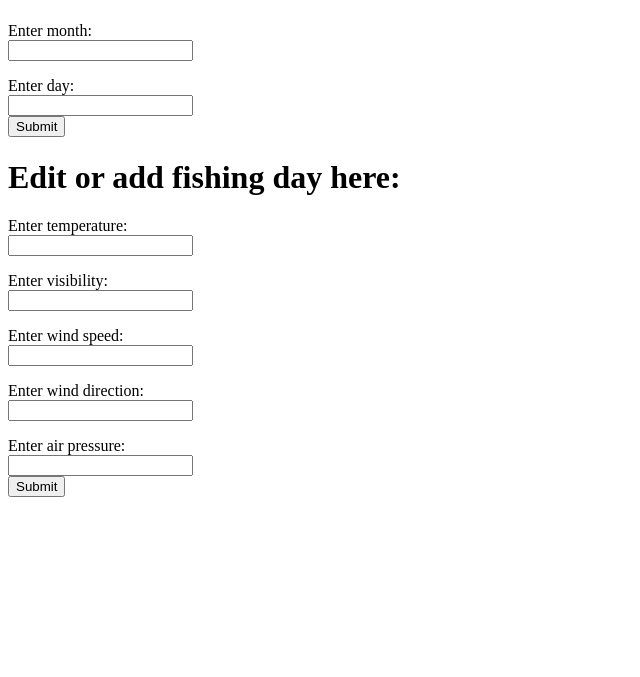
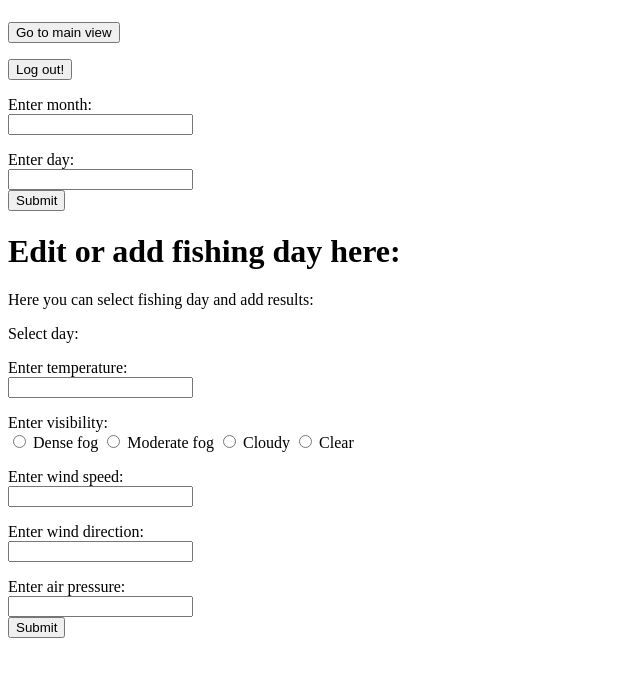
Before and after one commit to vtonteri/Kalastuspaivakirja, a Flask app: template src/templates/edit_season.html in a window 1280 px wide. Shown: the part 44-721 px from the top of the page, without its empty margins (0-640 px from the left). Run offline with Flask 3, Linux system fonts and the light colour scheme; the template is opened without the code that fills it, so the values that code supplies are empty.

Commit message:
Adding new days works, moving back and forth between main view and edit view works

```diff
--- a/src/app.py
+++ b/src/app.py
@@ -1,11 +1,11 @@
 from flask import Flask
-from flask import render_template, request, redirect, session
+from flask import render_template, request, redirect, session, abort
 from flask_sqlalchemy import SQLAlchemy
 from sqlalchemy.sql import text
 from os import getenv
 from werkzeug.security import check_password_hash, generate_password_hash
-from services import Check_Password_Own_Method
-from services import Check_Username_Own_Method
+import secrets
+
 
 
 app = Flask(__name__)
@@ -37,6 +37,7 @@ def login():
         hash_value = user.password
         if check_password_hash(hash_value, login_password):
             session["username"] = login_username
+            session["csrf_token"] = secrets.token_hex(16)
             try:
                 sql = text("SELECT season FROM seasons WHERE user_id=:user_id ORDER BY season DESC")
                 result = db.session.execute(sql, {"user_id": user_id})
@@ -72,6 +73,8 @@ def create_fishing_season():
     result = db.session.execute(sql, {"login_username": login_username})
     user_id = result.fetchone()[0]
 
+    if session["csrf_token"] != request.form["csrf_token"]:
+        abort(403)
     try:
         fishing_season = int(request.form["season_year"])
     except ValueError:
@@ -110,16 +113,117 @@ def send_data_edit_season():
     try:
         selected_season = request.form["edit_season_year"]
         login_username = session["username"]
-        return render_template("edit_season.html", selected_season = selected_season, login_username = login_username)
+
+        sql = text("SELECT user_id FROM users WHERE username =:login_username")
+        result = db.session.execute(sql, {"login_username": login_username})
+        user_id = result.fetchone()[0]
+        print("virhe 1")
+        sql_season = text("SELECT season_id FROM seasons WHERE user_id = :user_id AND season = :season")
+        season_result = db.session.execute(sql_season, {"user_id": user_id, "season": selected_season})
+        season_id = season_result.fetchone()[0]
+        print("virhe 2")
+        sql_days = text("SELECT date_created FROM fishing_days WHERE season_id = :season_id ORDER BY date_created")
+        day_result_rows = db.session.execute(sql_days, {"season_id":season_id})
+        day_result = day_result_rows.fetchall()
+        print("virhe 3")
+        return render_template("edit_season.html", selected_season = selected_season, login_username = login_username, day_result = day_result)
     except:
+        print("virhe 4")
+        return render_template("main_view.html")
+
+@app.route("/send_data_edit_day", methods=["POST"])
+def send_data_edit_day():
+    try:
+        selected_season = request.form["edit_season_year"]
+        login_username = session["username"]
+
+        sql = text("SELECT user_id FROM users WHERE username =:login_username")
+        result = db.session.execute(sql, {"login_username": login_username})
+        user_id = result.fetchone()[0]
+        print("virhe 1 day")
+        sql_season = text("SELECT season_id FROM seasons WHERE user_id = :user_id AND season = :season")
+        season_result = db.session.execute(sql_season, {"user_id": user_id, "season": selected_season})
+        season_id = season_result.fetchone()[0]
+        print("virhe 2 day")
+        sql_days = text("SELECT date_created FROM fishing_days WHERE season_id = :season_id ORDER BY date_created")
+        day_result_rows = db.session.execute(sql_days, {"season_id":season_id})
+        day_result = day_result_rows.fetchall()
+        print("virhe 3 day")
+        return render_template("edit_season.html", selected_season = selected_season, login_username = login_username, day_result = day_result)
+    except:
+        print("virhe 4 day")
         return render_template("main_view.html")
 
 @app.route("/create_fishing_day", methods = ["POST"])
 def create_fishing_day():
-    #selected_season = request.form["selected_season"]
-    return redirect("/")
+    selected_season = request.form["selected_season"]
+    login_username = session["username"]
+    month_to_database = request.form["month"]
+    day_to_database = request.form["day"]
+    date_to_database = f"{selected_season}-{month_to_database}-{day_to_database}"
+    if session["csrf_token"] != request.form["csrf_token"]:
+        abort(403)
+    try:
+        sql = text("SELECT user_id FROM users WHERE username = :username")
+        result = db.session.execute(sql, {"username":login_username})
+        user_id = result.fetchone()[0]
+
+        sql = text("SELECT season_id FROM seasons WHERE user_id = :user_id AND season = :season")
+        result = db.session.execute(sql, {"user_id":user_id, "season":selected_season})
+        season_id = result.fetchone()[0]
+
+        sql_exists = text("SELECT EXISTS(SELECT date_created FROM fishing_days WHERE season_id = :season_id AND date_created = :date_created)")
+        result_if_exists_2 = db.session.execute(sql_exists, {"season_id": season_id, "date_created": date_to_database})
+        result_to_compare_if_exists_2 = result_if_exists_2.fetchone()[0]
+
+        sql_days = text("SELECT * FROM fishing_days WHERE season_id = :season_id ORDER BY date_created")
+        day_result_rows = db.session.execute(sql_days, {"season_id":season_id})
+        day_result = day_result_rows.fetchall()
 
 
+        if result_to_compare_if_exists_2 == False:
+            try:
+                sql = text("INSERT INTO fishing_days (season_id, date_created) VALUES (:season_id, :date_created)")
+                result = db.session.execute(sql, {"season_id": season_id, "date_created": date_to_database})
+                db.session.commit()
+
+                sql_days = text("SELECT * FROM fishing_days WHERE season_id = :season_id ORDER BY date_created")
+                day_result_rows = db.session.execute(sql_days, {"season_id":season_id})
+                day_result = day_result_rows.fetchall()
+
+                return render_template("edit_season.html", create_new_day_message = "Fishing day created succesfully!", selected_season = selected_season, day_result = day_result)
+            except:
+                return render_template("edit_season.html", create_new_day_error_message = "Something went wrong 2, try again!", selected_season = selected_season, day_result = day_result)
+
+        elif result_to_compare_if_exists_2 == True:
+            return render_template("edit_season.html", create_new_day_error_message = "Day already exists! Create new or edit existing!", selected_season = selected_season, day_result = day_result)
+
+    except:
+        sql_days = text("SELECT date_created FROM fishing_days WHERE season_id = :season_id ORDER BY date_created")
+        day_result_rows = db.session.execute(sql_days, {"season_id":season_id})
+        day_result = day_result_rows.fetchall()
+        return render_template("edit_season.html", create_new_day_error_message = "Something went wrong 1, try again!", selected_season = selected_season, day_result = day_result)
+
+    #sql = text("SELECT * FROM fishing_days WHERE season_id = :season_id AND date_created = :date_created")
+    #result = db.session.execute(sql, {"season_id": season_id, "date_created": date_to_database})
+    #fishing_days = result.fetchall()
+
+    return render_template("edit_season.html", create_new_day_message = "Fishing day created succesfully!", day_result = day_result, selected_season = selected_season)
+
+@app.route("/main_view", methods =["POST"])
+def main_view():
+    login_username = session["username"]
+    sql = text("SELECT user_id, password FROM users WHERE username=:username")
+    result = db.session.execute(sql, {"username":login_username})
+    user = result.fetchone()
+
+    try:
+        sql = text("SELECT season FROM seasons WHERE user_id=:user_id ORDER BY season DESC")
+        result = db.session.execute(sql, {"user_id": user[0]})
+        seasons = result.fetchall()
+        return render_template("/main_view.html", user = user, login_username = login_username, seasons = seasons)
+    except:
+        return render_template("/main_view.html", user = user, login_username = login_username)
 
 @app.route("/logout", methods=["GET"])
 def logout():
--- a/src/templates/edit_season.html
+++ b/src/templates/edit_season.html
@@ -1,12 +1,36 @@
 <title>Fishing season {{ selected_season }}</title>
 <h1>Here you can edit your fishing season {{ selected_season }}!</h1>
+
+<form action="/main_view" method="POST">
+<input type="submit" name="main_view" value="Go to main view">
+</form>
+
+<form action="/logout" method="GET">
+<input type="submit" name="logout" value="Log out!">
+</form>
 
 <form action="/create_fishing_day" method="POST" onsubmit="return check_day_input(this)">
 <p>Enter month:</br>
 <input type="text" name="month">
+<input type="hidden" name="csrf_token" value="{{ session.csrf_token }}">
+<input type="hidden" name="selected_season" value="{{ selected_season }}">
 <p>Enter day:</br>
 <input type="text" name="day"></br>
 <input type="submit" name="Add days">
+<input type="hidden" name="csrf_token" value="{{ session.csrf_token }}">
+<p style="color:rgb(250, 42, 5);"><b>{{ create_new_day_error_message}}</b></p>
+<p style="color:rgb(17, 5, 250);"><b>{{ create_new_day_message}}</b></p>
+</form>
+
+<h1>Edit or add fishing day here:</h1>
+
+<p>Here you can select fishing day and add results:</p>
+<form action="/create_fishing_day" method="POST" onsubmit="return check_radio()">
+<p>Select day:
+{% for day in day_result %}
+<br><input type = "radio", name = "edit_fishing_day", value = "{{ day.date_created }}", id="{{ loop.index }}"> {{ day.date_created }}
+{% endfor %}
+<br>
 </form>
 
 <script>
@@ -23,19 +47,43 @@
     }
 </script>
 
-<form action="/add_weather_to_day" method="POST" onsubmit="return check_weather_input(this)">
-    <h1>Edit or add fishing day here:</h1>
+
+<script>
+    function check_radio() {
+        var radioButton = document.getElementsByName("edit_fishing_day");
+        var selectedRadio = null;
+        for (var i = 0; i < radioButton.length; i++) {
+            if (radioButton[i].checked) {
+                selectedRadio = radioButton[i];
+                break;
+            }
+        }
+        if (selectedRadio != null) {
+            return true
+        }
+        else {
+            alert("Please select a day!")
+            return false
+        }
+    }
+</script>
+
+<form action="/add_weather_to_day" method="POST" onsubmit="return check_weather_input(this), check_radio()">
+
     <p>Enter temperature:</br>
-    <input type="text" name="month">
+    <input type="text" name="temperature">
     <p>Enter visibility:</br>
-    <input type="text" name="day"></br>
+    <input type="radio", name="visibility", value = "dense fog"> Dense fog
+    <input type="radio", name="visibility", value = "moderate fog"> Moderate fog
+    <input type="radio", name="visibility", value = "cloudy"> Cloudy
+    <input type="radio", name="visibility", value = "clear"> Clear
     <p>Enter wind speed:</br>
-    <input type="text" name="day"></br>
+    <input type="text" name="wind_speed"></br>
     <p>Enter wind direction:</br>
-    <input type="text" name="day"></br>
+    <input type="text" name="wind_direction"></br>
     <p>Enter air pressure:</br>
-    <input type="text" name="day"></br>
-    <input type="submit" name="Add days">
+    <input type="text" name="air_pressure"></br>
+    <input type="submit" name="Add weather">
     </form>
 
     <script>
--- a/src/templates/main_view.html
+++ b/src/templates/main_view.html
@@ -4,12 +4,15 @@
 <form action="/create_fishing_season" method="POST" onsubmit="return check(this)">
 <p>Enter year:<br>
 <input type="text" name="season_year">
+<input type="hidden" name="csrf_token" value="{{ session.csrf_token }}">
 <p>
 <input type="submit" value="Add new season">
+<input type="hidden" name="csrf_token" value="{{ session.csrf_token }}">
 </form>
 
 <script>
 function check(form) {
+
     if (form.season_year.value.length > 4) {
         alert("Enter valid season, eg. 2023");
         return false;
@@ -33,6 +36,7 @@ return true;
 {% endfor %}
 <br>
 <input type="submit" value="Edit selected season">
+
 </form>
 
 <script>
```
Also changed, not shown: README.md.
